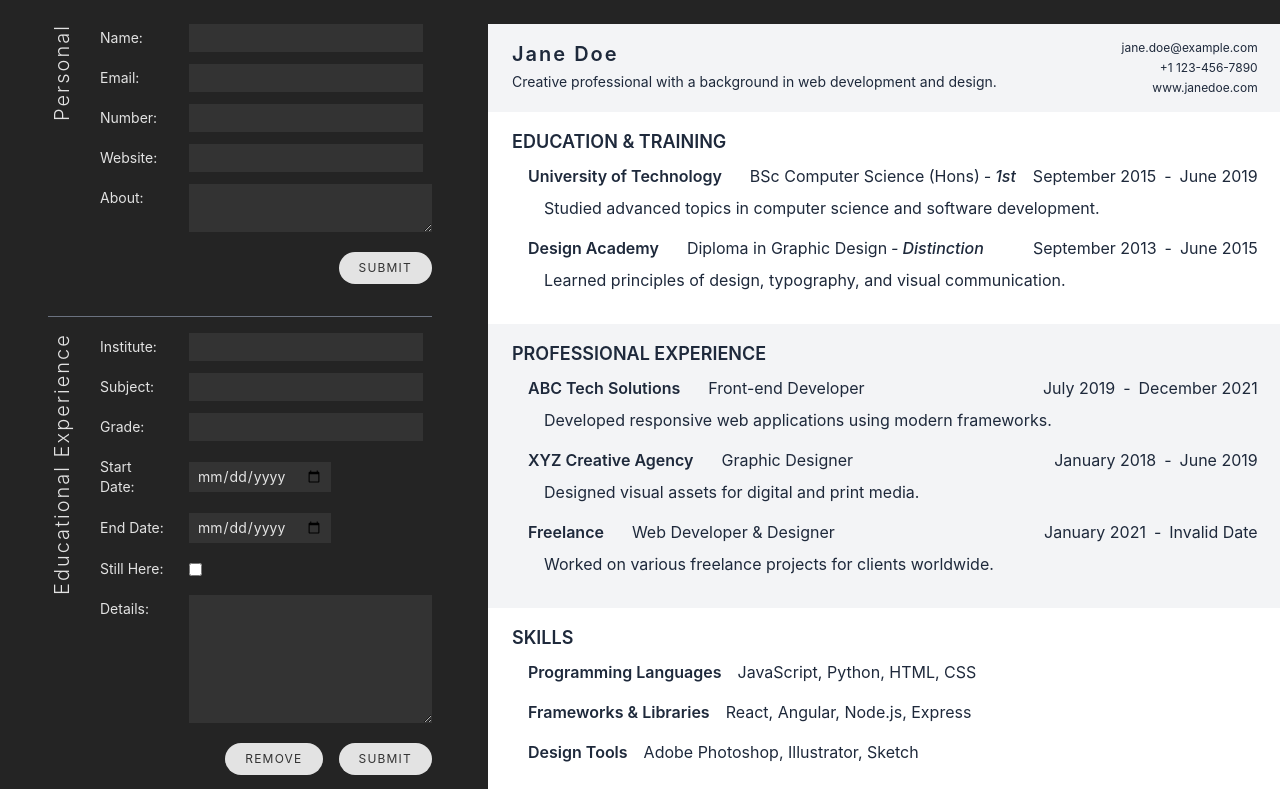
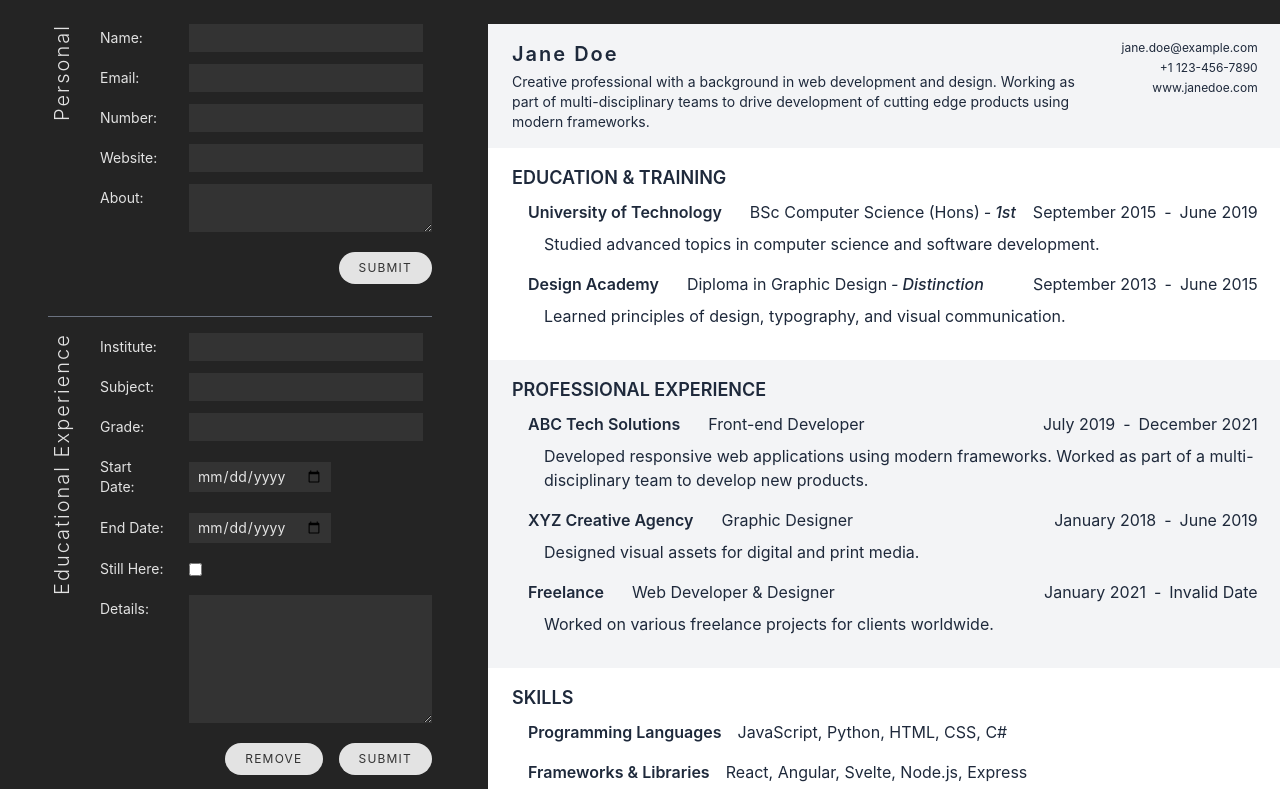
Before and after one commit to owen-addison/odin-react-cv-app, a React (Vite) app: page / in a window 1280 px wide. Shown: the top 789 px of the page. Built offline with nearby package versions, Linux system fonts and the light colour scheme.

Commit message:
[content] Added more dummyData for CV preview

```diff
--- a/src/dummyData.js
+++ b/src/dummyData.js
@@ -4,7 +4,7 @@ export const dummyPersonalDetails = {
   telephone: '+1 123-456-7890',
   website: 'www.janedoe.com',
   about:
-    'Creative professional with a background in web development and design.',
+    'Creative professional with a background in web development and design. Working as part of multi-disciplinary teams to drive development of cutting edge products using modern frameworks.',
 };
 
 export const dummyEducationalSections = [
@@ -40,7 +40,7 @@ export const dummyProfessionalSections = [
     startDate: '2019-07-01',
     endDate: '2021-12-31',
     description:
-      'Developed responsive web applications using modern frameworks.',
+      'Developed responsive web applications using modern frameworks. Worked as part of a multi-disciplinary team to develop new products.',
     complete: true,
   },
   {
@@ -67,19 +67,19 @@ export const dummySkillsCategories = [
   {
     id: '1',
     category: 'Programming Languages',
-    skills: 'JavaScript, Python, HTML, CSS',
+    skills: 'JavaScript, Python, HTML, CSS, C#',
     complete: true,
   },
   {
     id: '2',
     category: 'Frameworks & Libraries',
-    skills: 'React, Angular, Node.js, Express',
+    skills: 'React, Angular, Svelte, Node.js, Express',
     complete: true,
   },
   {
     id: '3',
     category: 'Design Tools',
-    skills: 'Adobe Photoshop, Illustrator, Sketch',
+    skills: 'Adobe Creative Cloud, Figma, Illustrator, Sketch',
     complete: true,
   },
 ];
```
